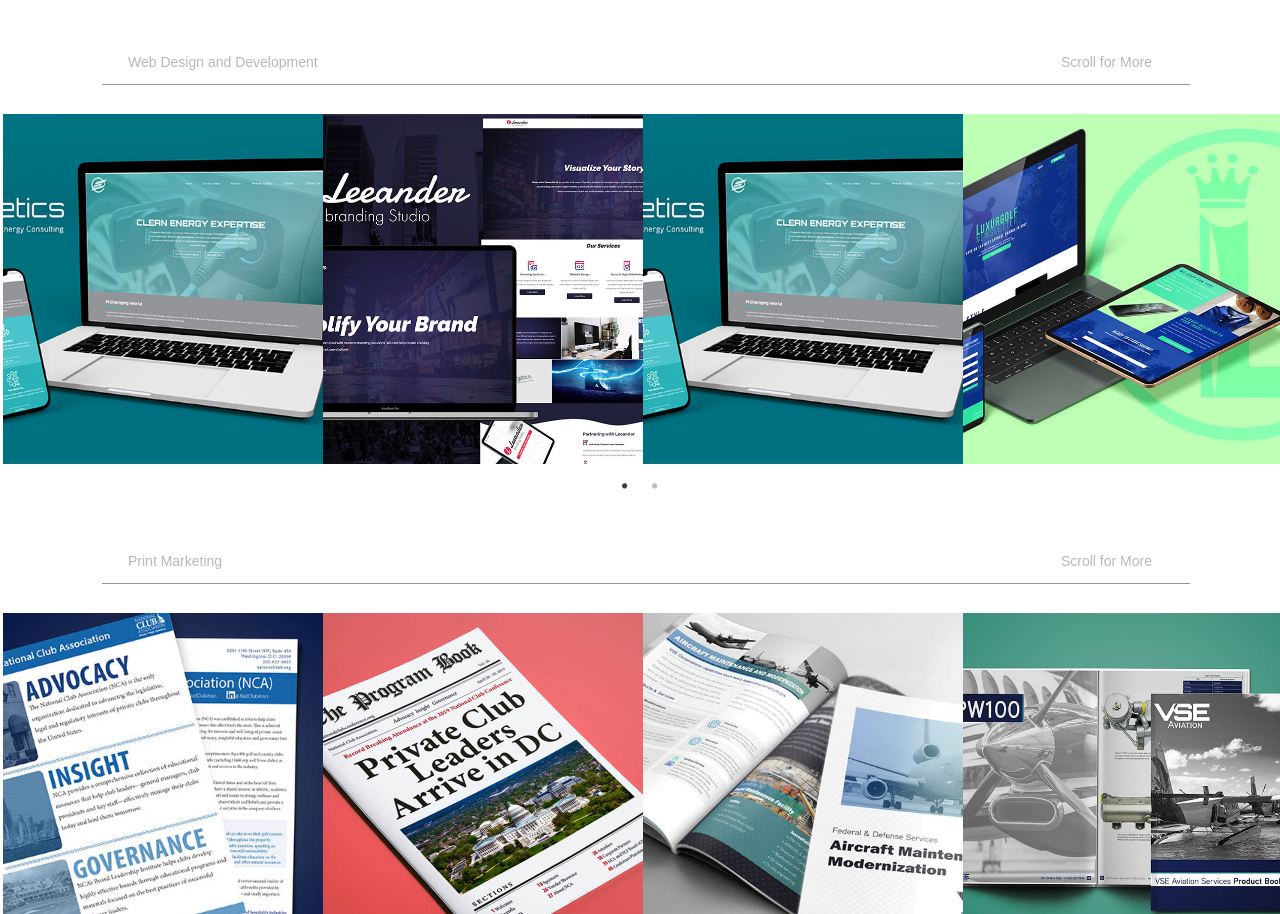
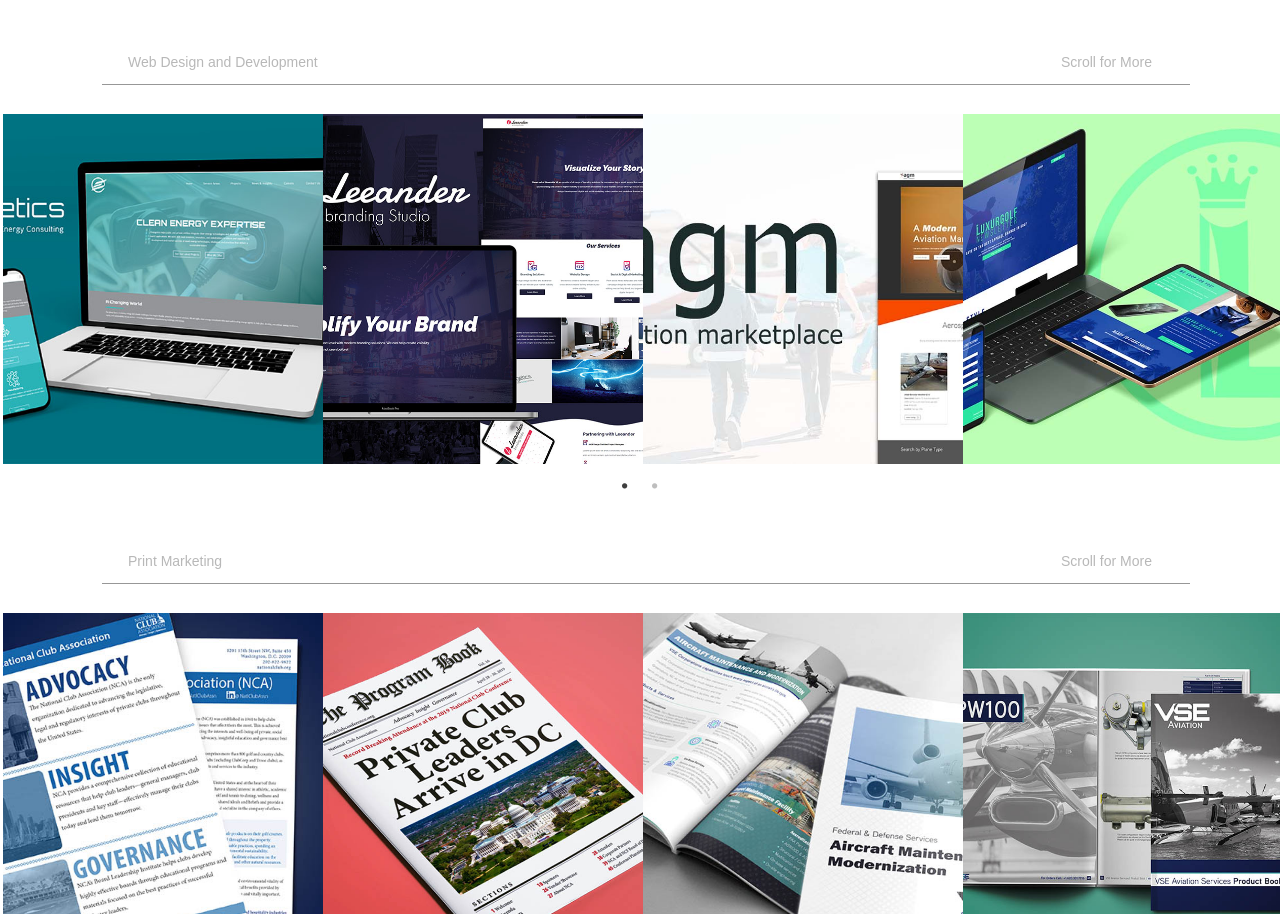
Before and after one commit to nhharm/nhhportfolio, a plain HTML site: page portfolio.html in a window 1280 px wide. Shown: the part 1597-2511 px from the top of the page. Drawn offline with nearby package versions, Linux system fonts and the light colour scheme; a web font is replaced by a local one.

Commit message:
Update portfolio.html

```diff
--- a/portfolio.html
+++ b/portfolio.html
@@ -189,7 +189,7 @@
 
             <div class="product" data-category="web_design">
             <div class="project_description"><h4>agm Aviation Global Marketplace</h4><p>Branding and webflow concept for agm a future modern marketplace for buying and selling planes.</p></div>
-            <img class="portfolio_image" src="Portoflio Images/Energetics Web UI.jpg"></div>
+            <img class="portfolio_image" src="Portoflio Images/agm market.jpg"></div>
 
             <div class="product" data-category="web_design">
             <div class="project_description"><h4>LuxurGolf Newsletter</h4><p>Static landing and signup page for LuxurGolf Newsletter. Designed and Developed locally and hosted on GitHub with proper SSL encryption.</p></div>
```
